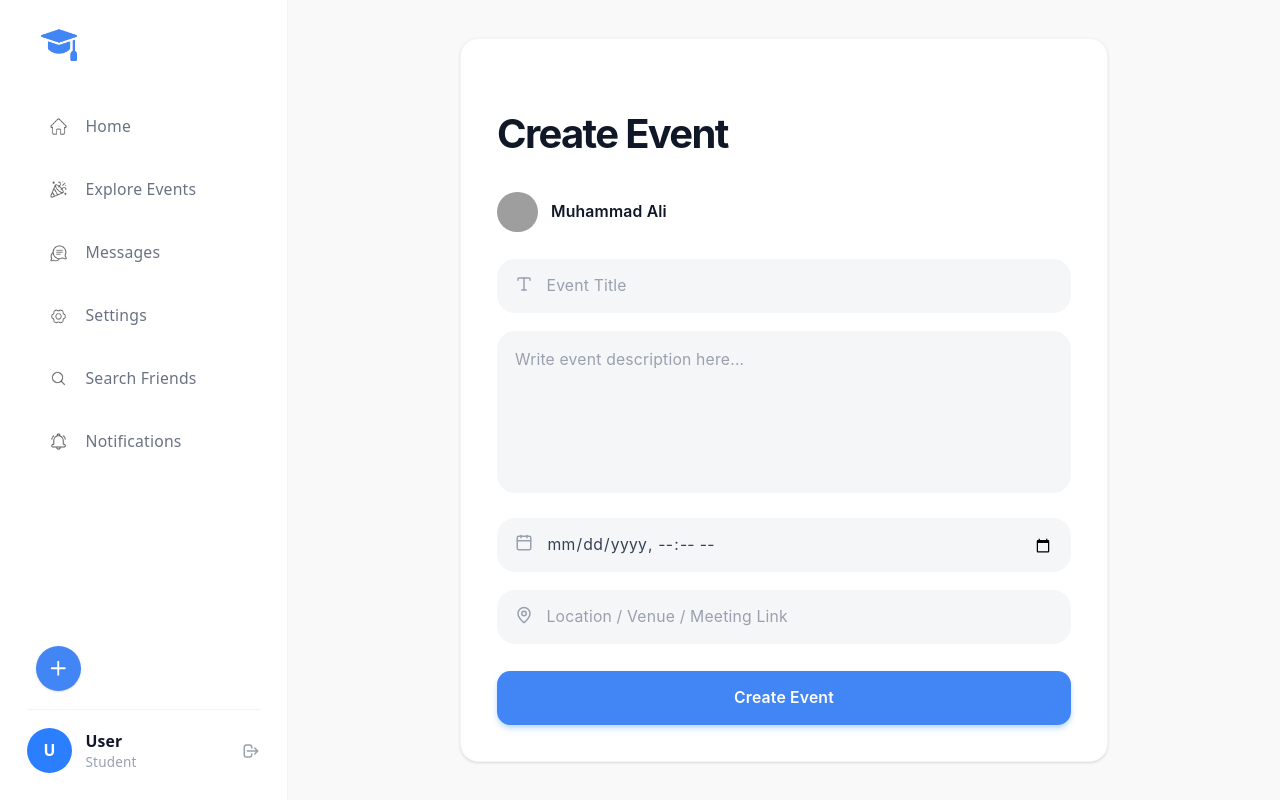
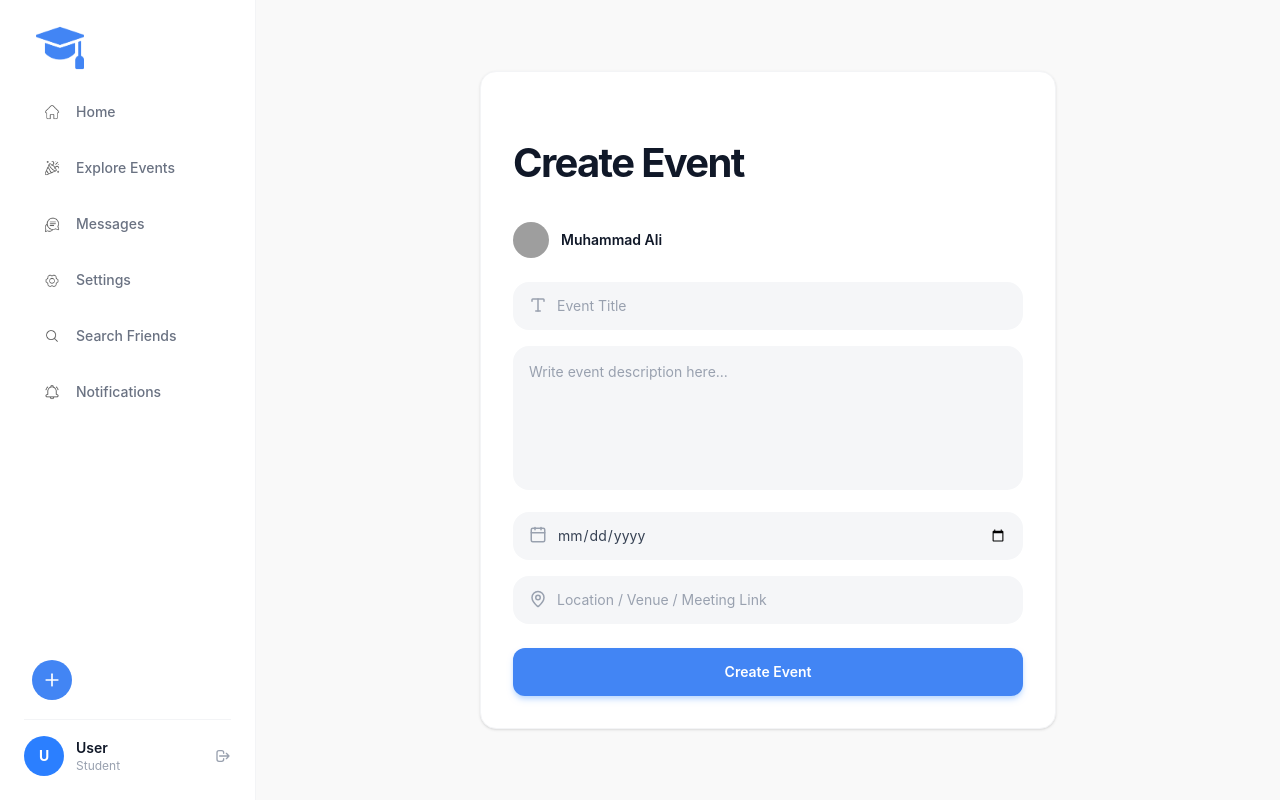
Before and after one commit to fahadaslamcust/Full-stack-frontend, a React (Vite) app: page /create-event in a window 1280 px wide. Built offline with nearby package versions, Linux system fonts and the light colour scheme; grey boxes are pictures that could not be loaded.

Commit message:
Fix mobile sidebar, navbar navigation, and create event date input

```diff
--- a/src/components/common/InputField.jsx
+++ b/src/components/common/InputField.jsx
@@ -1,6 +1,13 @@
 
 // Reusable Input Field Component
-export function InputField({ type = "text", placeholder, value, onChange, icon: Icon }) {
+export function InputField({
+  type = "text",
+  placeholder,
+  value,
+  onChange,
+  icon: Icon,
+  ...props
+}) {
   return (
     <div className="relative w-full">
       {Icon && (
@@ -8,18 +15,19 @@ export function InputField({ type = "text", placeholder, value, onChange, icon:
           <Icon size={18} />
         </div>
       )}
+
       <input
         type={type}
         placeholder={placeholder}
         value={value}
         onChange={onChange}
-        className={`w-full ${Icon ? 'pl-11' : 'p-4'} pr-4 py-3.5 bg-[#F5F6F8] text-gray-700 text-sm rounded-2xl border-none focus:outline-none focus:ring-2 focus:ring-blue-500/20 transition placeholder-gray-400`}
+        {...props}
+        className={`w-full ${Icon ? "pl-11" : "p-4"} pr-4 py-3.5 bg-[#F5F6F8] text-gray-700 text-sm rounded-2xl border-none focus:outline-none focus:ring-2 focus:ring-blue-500/20 transition placeholder-gray-400`}
         required
       />
     </div>
   );
 }
-
 // Reusable Textarea Field Component
 export function TextAreaField({ placeholder, value, onChange }) {
   return (
--- a/src/components/common/Navbar.jsx
+++ b/src/components/common/Navbar.jsx
@@ -1,9 +1,11 @@
 import { Menu, Bell } from "lucide-react";
 import { useLocation } from "react-router-dom";
 import { useCurrentUser } from "../../hooks/useUsers";
+import { useNavigate } from "react-router-dom";
 
 export default function Navbar({ onMenuClick }) {
   const location = useLocation();
+  const navigate = useNavigate();
   const { data: currentUser } = useCurrentUser();
 
   const userAvatarRaw =
@@ -47,13 +49,17 @@ export default function Navbar({ onMenuClick }) {
       </div>
 
       <div className="flex items-center gap-2">
-        <button className="p-1.5 hover:bg-gray-50 text-gray-500 rounded-full relative transition">
-          <Bell className="w-4 h-4" />
-          <span className="absolute top-1 right-1 w-2 h-2 bg-red-500 rounded-full" />
+        <button
+          onClick={() => navigate("/notifications")}
+          className="p-1.5 hover:bg-gray-50 text-gray-500 rounded-full relative transition"
+        >
+          <Bell />
         </button>
 
         {/* Small User Image Status Circle */}
-        <div className="w-7 h-7 rounded-full overflow-hidden border border-gray-200 ml-1 cursor-pointer bg-blue-500 flex items-center justify-center text-white text-xs font-bold">
+        <div onClick={() => navigate("/dashboard/settings")}
+          className="w-7 h-7 rounded-full overflow-hidden border border-gray-200 ml-1 cursor-pointer bg-blue-500 flex items-center justify-center text-white text-xs font-bold"
+        >
           {userAvatar ? (
             <img
               src={userAvatar}
--- a/src/components/common/Sidebar.jsx
+++ b/src/components/common/Sidebar.jsx
@@ -1,15 +1,14 @@
-import { Plus } from "lucide-react";
+import { Plus, X } from "lucide-react";
 import { Link, useLocation, useNavigate } from "react-router-dom";
 import { useCurrentUser } from "../../hooks/useUsers";
 import { useLogout } from "../../hooks/useAuth";
 
-const Sidebar = () => {
+const Sidebar = ({ isOpen, onClose }) => {
   const location = useLocation();
   const navigate = useNavigate();
   const logout = useLogout();
   const { data: currentUser } = useCurrentUser();
 
-  // Read user from localStorage as a fast fallback before query resolves
   const storedUser = (() => {
     try {
       return JSON.parse(localStorage.getItem("user") || "{}");
@@ -21,7 +20,9 @@ const Sidebar = () => {
   const userName = currentUser?.name || storedUser?.name || "User";
   const userRole =
     currentUser?.university || storedUser?.university || "Student";
+
   const userAvatarRaw = currentUser?.avatar || storedUser?.avatar || null;
+
   const userAvatar = userAvatarRaw
     ? userAvatarRaw.startsWith("http")
       ? userAvatarRaw
@@ -63,18 +64,49 @@ const Sidebar = () => {
   };
 
   return (
-    <aside className="w-64  bg-white border-r border-gray-100 hidden flex-col justify-between p-6 md:flex sticky top-0 h-screen shrink-0">
-      <div className="space-y-8 flex flex-col h-[calc(100%-60px)]">
+    <>
+      {/* Overlay */}
+      {isOpen && (
+        <div
+          className="fixed inset-0 bg-black/40 z-40 md:hidden"
+          onClick={onClose}
+        />
+      )}
+
+      <aside
+        className={`
+          fixed top-0 left-0 z-50 h-screen w-64 bg-white border-r border-gray-100
+          transform transition-transform duration-300
+          ${isOpen ? "translate-x-0" : "-translate-x-full"}
+          md:translate-x-0 md:static md:flex
+          flex flex-col justify-between p-6 shrink-0
+        `}
+      >
+        <div className="space-y-4 flex flex-col h-[calc(100%-60px)]">
+
+          {/* Close Button (Mobile Only) */}
+          <div className="flex justify-end md:hidden">
+            <button
+              onClick={onClose}
+              className="p-2 rounded-full hover:bg-gray-100 transition cursor-pointer"
+              aria-label="Close Sidebar"
+            >
+              <X className="w-6 h-6 text-gray-600" />
+            </button>
+          </div>
+
           {/* Logo */}
           <div className="flex items-center space-x-2 px-3 shrink-0">
+            <a href="/dashboard">
               <img
-            className="w-8 h-8 object-contain"
+                className="w-12 h-12 object-contain"
                 src="/images/login-logo.png"
                 alt="Campus Connect Logo"
               />
+            </a>
           </div>
 
-        {/* Navigation Links & Create Button */}
+          {/* Navigation */}
           <div className="flex-1 flex flex-col justify-between overflow-y-auto hide-scrollbar pb-4">
             <nav className="space-y-2">
               {menuItems.map((item) => {
@@ -84,6 +116,7 @@ const Sidebar = () => {
                   <Link
                     key={item.name}
                     to={item.path}
+                    onClick={onClose}
                     className={`flex items-center space-x-3 px-4 py-3 rounded-xl font-medium text-sm transition-all ${
                       isSelected
                         ? "bg-[#4285F4] text-white shadow-md"
@@ -105,19 +138,22 @@ const Sidebar = () => {
               })}
             </nav>
 
-          {/* Create Post Button */}
+            {/* Create Post */}
             <div className="pl-2 mt-auto">
               <button
-              onClick={() => navigate("/create-post")}
-              className="w-10 h-10 flex items-center justify-center space-x-2 bg-[#4285F4] hover:bg-blue-600 text-white font-medium text-sm rounded-full transition-all shadow-sm hover:shadow-md"
+                onClick={() => {
+                  navigate("/create-post");
+                  onClose();
+                }}
+                className="w-10 h-10 flex items-center justify-center bg-[#4285F4] hover:bg-blue-600 text-white rounded-full transition"
               >
-              <Plus className="w-5 h-5 shrink-0" />
+                <Plus className="w-5 h-5" />
               </button>
             </div>
           </div>
         </div>
 
-      {/* User Profile Footer */}
+        {/* Footer */}
         <div
           className="flex items-center justify-between border-t border-gray-100 pt-4 shrink-0 cursor-pointer group"
           onClick={handleLogout}
@@ -135,13 +171,17 @@ const Sidebar = () => {
                 {userName.charAt(0).toUpperCase()}
               </div>
             )}
+
             <div className="min-w-0">
               <p className="text-sm font-semibold text-gray-900 truncate">
                 {userName}
               </p>
-            <p className="text-xs text-gray-400 truncate">{userRole}</p>
+              <p className="text-xs text-gray-400 truncate">
+                {userRole}
+              </p>
             </div>
           </div>
+
           <svg
             className="w-4 h-4 text-gray-400 group-hover:text-red-400 shrink-0 transition"
             fill="none"
@@ -157,6 +197,7 @@ const Sidebar = () => {
           </svg>
         </div>
       </aside>
+    </>
   );
 };
 
--- a/src/index.css
+++ b/src/index.css
@@ -1,6 +1,6 @@
 @import "tailwindcss";
 
-:root {
+/* :root {
    width: 100%;
   min-height: 100vh;
   margin: 0;
@@ -34,7 +34,7 @@
   @media (max-width: 1024px) {
     font-size: 16px;
   }
-}
+} */
 
 @media (prefers-color-scheme: dark) {
   :root {
--- a/src/pages/CreateEvent.jsx
+++ b/src/pages/CreateEvent.jsx
@@ -62,7 +62,7 @@ export default function CreateEvent() {
 
           {/* Reusable Dynamic DateTime Picker */}
           <InputField
-            type="datetime-local"
+            type="date"
             placeholder="Event Date & Time"
             value={formData.eventDate}
             icon={Calendar}
```
Lines whose indentation alone changed are shown as unchanged.
